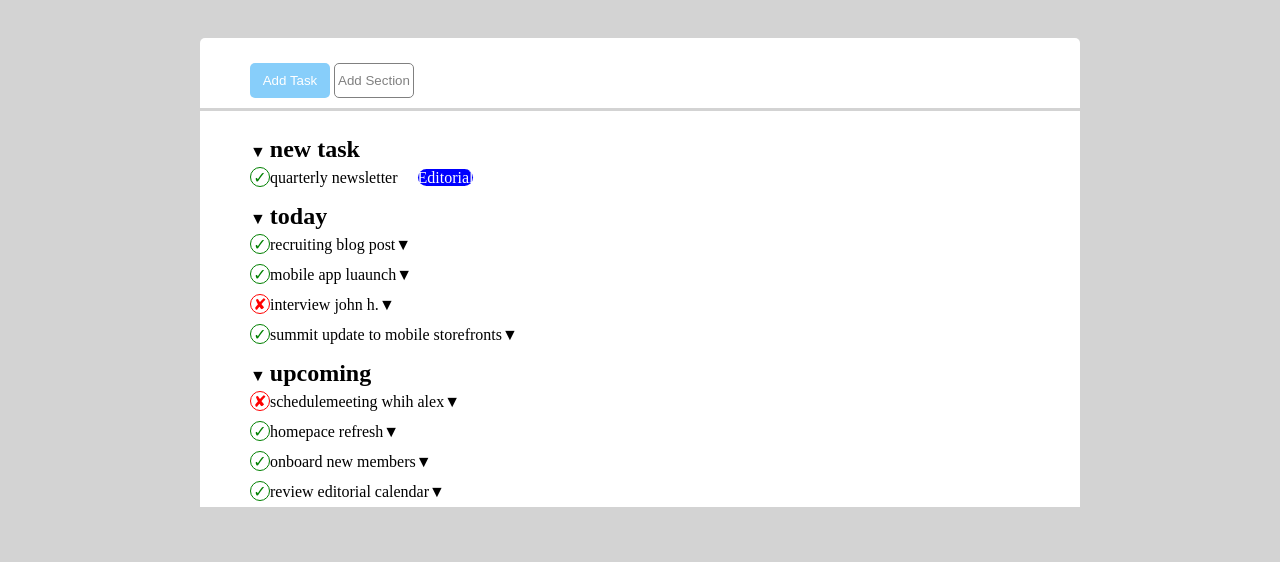
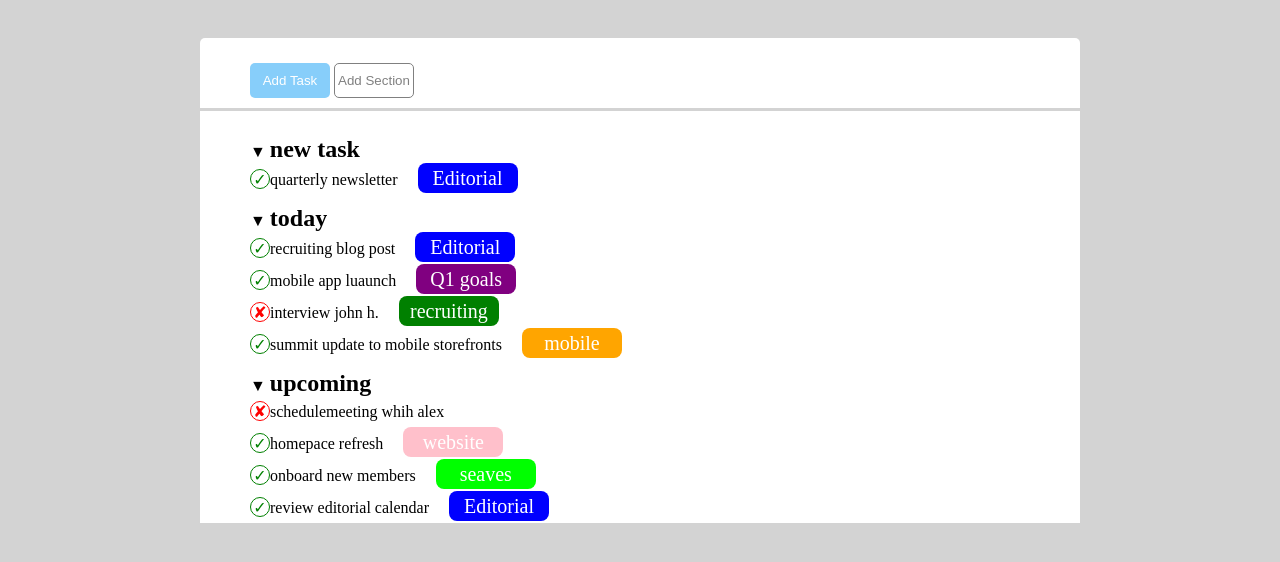
Before and after one commit to FrancescoTullio/html-css-toboolist, a plain HTML site: page index.html in a window 1280 px wide. Shown: the part 112-674 px from the top of the page. Drawn offline with Linux system fonts and the light colour scheme.

Commit message:
feat: rettangoli-colorati

```diff
--- a/css/style.css
+++ b/css/style.css
@@ -128,14 +128,39 @@ header{
 
 .rettangoli{
     margin-left: 20px;
-    border-radius: 10px;
-    font-size: 10px
-    height: 35px;
-    width: 80px;
     color: white;
+    border-radius: 8px;
+    font-size: 20px;
+    height: 30px;
+    width: 100px;
+    display: inline-block;
+    text-align: center;
+    line-height: 30px;
 }
+
+
 
 .ciano{
     background-color: blue;
 }
+
+.viola{
+    background-color: purple;
+}
+
+.verde{
+    background-color: green;
+}
+
+.arancio{
+    background-color: orange;
+}
+
+.pink{
+    background-color: pink;
+}
+
+.lime{
+    background-color: lime;
+}
 /*footer*/
--- a/index.html
+++ b/index.html
@@ -42,20 +42,20 @@
                     <span>&#9660;</span>
                     <h2>today</h2>
                     <ul class="list">
-                        <li class="setting-riga"><span class="green circle">&#10003;</span><span>recruiting blog post</span><span>&#9660;</span></li>
-                        <li class="setting-riga"><span class="green circle">&#10003;</span><span>mobile app luaunch</span><span>&#9660;</span></li>
-                        <li class="setting-riga"><span class="red circle">&#10008;</span><span>interview john h.</span><span>&#9660;</span></li>
-                        <li class="setting-riga"><span class="green circle">&#10003;</span><span>summit update to mobile storefronts</span><span>&#9660;</span></li>
+                        <li class="setting-riga"><span class="green circle">&#10003;</span><span>recruiting blog post</span><span class="rettangoli ciano">Editorial</span></li>
+                        <li class="setting-riga"><span class="green circle">&#10003;</span><span>mobile app luaunch</span><span class="rettangoli viola">Q1 goals</span></li>
+                        <li class="setting-riga"><span class="red circle">&#10008;</span><span>interview john h.</span><span class="rettangoli verde">recruiting</span></li>
+                        <li class="setting-riga"><span class="green circle">&#10003;</span><span>summit update to mobile storefronts</span><span class="rettangoli arancio">mobile</span></li>
                     </ul>
                 </li>
                 <li class="distanziatore">
                     <span>&#9660;</span>
                     <h2>upcoming</h2>
                     <ul class="list">
-                        <li class="setting-riga"><span class="red circle">&#10008;</span><span>schedulemeeting whih alex</span><span>&#9660;</span></li>
-                        <li class="setting-riga"><span class="green circle">&#10003;</span><span>homepace refresh</span><span>&#9660;</span></li>
-                        <li class="setting-riga"><span class="green circle">&#10003;</span><span>onboard new members</span><span>&#9660;</span></li>
-                        <li class="setting-riga"><span class="green circle">&#10003;</span><span>review editorial calendar</span><span>&#9660;</span></li>
+                        <li class="setting-riga"><span class="red circle">&#10008;</span><span>schedulemeeting whih alex</span></li>
+                        <li class="setting-riga"><span class="green circle">&#10003;</span><span>homepace refresh</span><span class="rettangoli pink">website</span></li>
+                        <li class="setting-riga"><span class="green circle">&#10003;</span><span>onboard new members</span><span class="rettangoli lime">seaves</span></li>
+                        <li class="setting-riga"><span class="green circle">&#10003;</span><span>review editorial calendar</span><span class="rettangoli ciano">Editorial</span></li>
                     </ul>
                 </li>
 </div>
```
